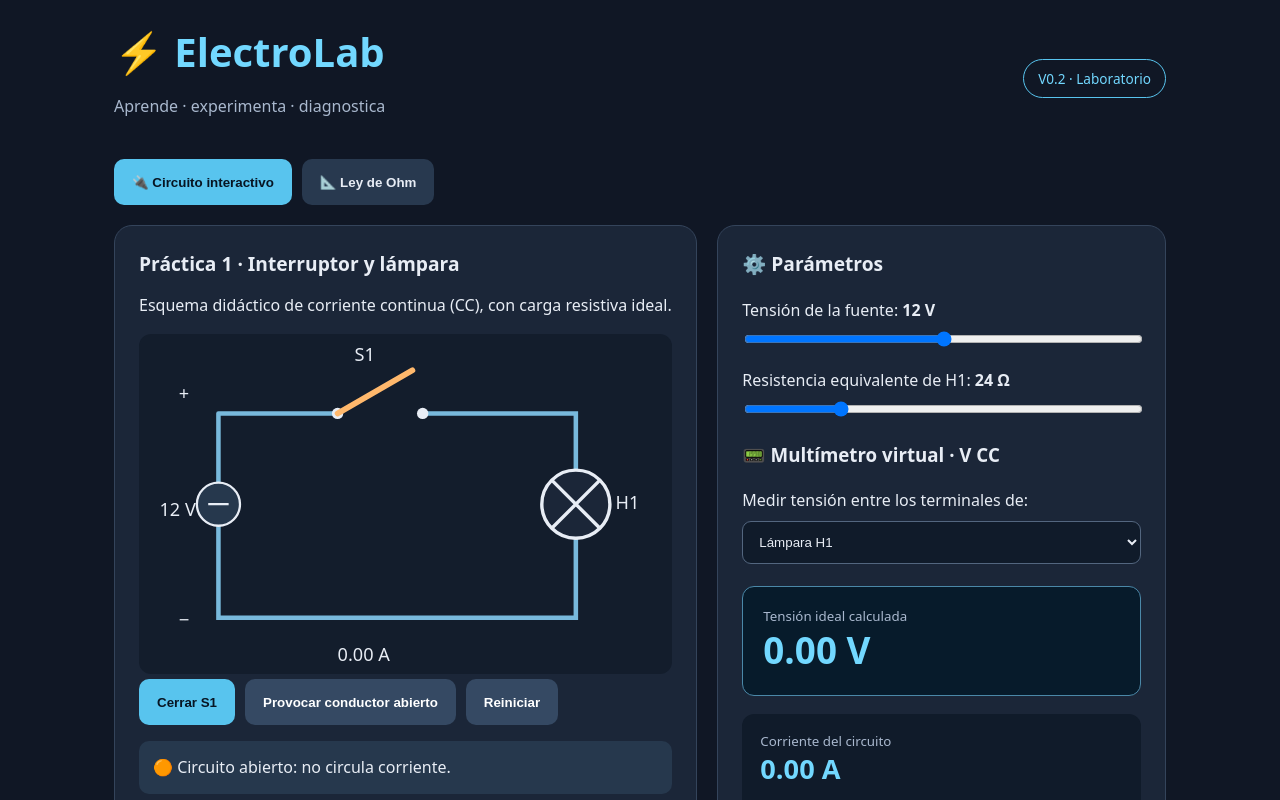
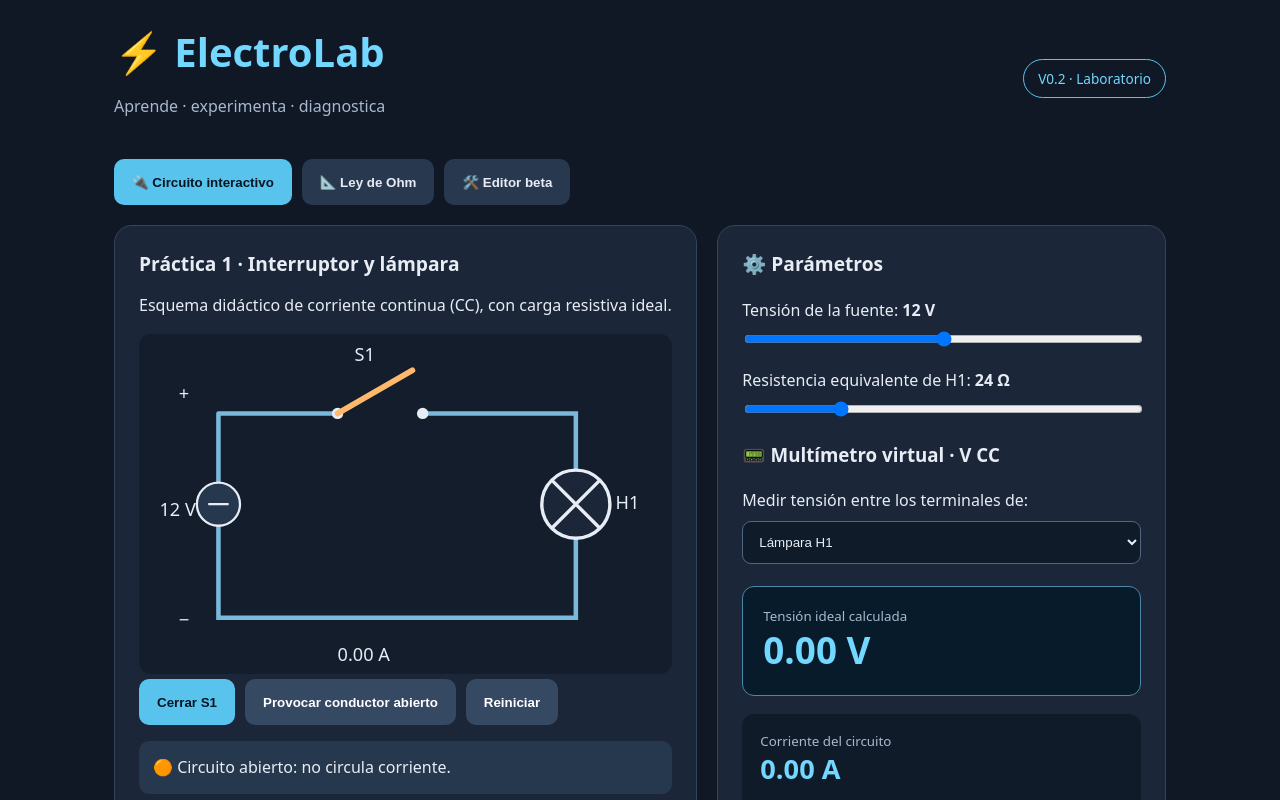
Before and after one commit to cvvasquezn-del/ElectroLab, a React (Vite) app: page / in a window 1280 px wide. Shown: the top 800 px of the page. Built offline with nearby package versions, Linux system fonts and the light colour scheme.

Commit message:
ElectroLab v0.3: integrate editor tab

```diff
--- a/src/App.tsx
+++ b/src/App.tsx
@@ -1,15 +1,16 @@
+import Editor from "./Editor";
 import {useState} from "react";
 type MeterPoint="fuente"|"interruptor"|"lampara";
 function format(n:number,unit:string){return n.toFixed(2)+" "+unit}
 export default function App(){
- const [closed,setClosed]=useState(false),[fault,setFault]=useState(false),[voltage,setVoltage]=useState(12),[resistance,setResistance]=useState(24),[meter,setMeter]=useState<MeterPoint>("lampara"),[tab,setTab]=useState<"circuito"|"ohm">("circuito"),[answer,setAnswer]=useState<string|null>(null);
+ const [closed,setClosed]=useState(false),[fault,setFault]=useState(false),[voltage,setVoltage]=useState(12),[resistance,setResistance]=useState(24),[meter,setMeter]=useState<MeterPoint>("lampara"),[tab,setTab]=useState<"circuito"|"ohm"|"editor">("circuito"),[answer,setAnswer]=useState<string|null>(null);
  const active=closed&&!fault&&voltage>0;
  const current=active?voltage/resistance:0;
  const lampVoltage=active?voltage:0;
  const switchVoltage=closed?0:voltage;
  const reading=meter==="fuente"?voltage:meter==="interruptor"?switchVoltage:lampVoltage;
  return <main><header><div><h1>⚡ ElectroLab</h1><p>Aprende · experimenta · diagnostica</p></div><span className="badge">V0.2 · Laboratorio</span></header>
- <nav aria-label="Módulos"><button className={tab==="circuito"?"selected":""} onClick={()=>setTab("circuito")}>🔌 Circuito interactivo</button><button className={tab==="ohm"?"selected":""} onClick={()=>setTab("ohm")}>📐 Ley de Ohm</button></nav>
+ <nav aria-label="Módulos"><button className={tab==="editor"?<Editor/>:tab==="circuito"?"selected":""} onClick={()=>setTab("circuito")}>🔌 Circuito interactivo</button><button className={tab==="ohm"?"selected":""} onClick={()=>setTab("ohm")}>📐 Ley de Ohm</button><button className={tab==="editor"?"selected":""} onClick={()=>setTab("editor")}>🛠️ Editor beta</button></nav>
  {tab==="circuito"?<div className="grid"><article><h2>Práctica 1 · Interruptor y lámpara</h2><p>Esquema didáctico de corriente continua (CC), con carga resistiva ideal.</p>
  <svg viewBox="0 0 470 300" role="img" aria-label="Fuente de corriente continua, interruptor S1 y lámpara H1 conectados en serie"><g fill="none" stroke="#78b9dc" strokeWidth="4" strokeLinecap="round"><path d="M70 70H175 M250 70H385V120 M385 180V250H70V70"/></g><circle cx="175" cy="70" r="5" fill="#e8edf5"/><circle cx="250" cy="70" r="5" fill="#e8edf5"/><path d={closed?"M175 70L250 70":"M175 70L241 32"} stroke={closed?"#65dbab":"#ffb86c"} strokeWidth="5" strokeLinecap="round"/><circle cx="385" cy="150" r="30" fill={active?"#f8d56b":"#1b2638"} stroke="#e8edf5" strokeWidth="3"/><path d="M364 129L406 171 M406 129L364 171" stroke={active?"#775200":"#e8edf5"} strokeWidth="3"/><g fill="#e8edf5" fontSize="16"><text x="35" y="58">+</text><text x="35" y="257">−</text><text x="190" y="24">S1</text><text x="420" y="154">H1</text><text x="18" y="160">{voltage} V CC</text><text x="175" y="288">{format(current,"A")}</text></g><circle cx="70" cy="150" r="19" fill="#26384d" stroke="#e8edf5" strokeWidth="2"/><path d="M61 150H79" stroke="#e8edf5" strokeWidth="2"/>{fault&&<g stroke="#ff6565" strokeWidth="5"><path d="M300 60L320 80M320 60L300 80"/></g>}</svg>
  <div className="actions"><button onClick={()=>setClosed(!closed)}>{closed?"Abrir S1":"Cerrar S1"}</button><button className="secondary" onClick={()=>setFault(!fault)}>{fault?"Reparar conductor":"Provocar conductor abierto"}</button><button className="secondary" onClick={()=>{setClosed(false);setFault(false);setVoltage(12);setResistance(24);setAnswer(null)}}>Reiniciar</button></div>
```
